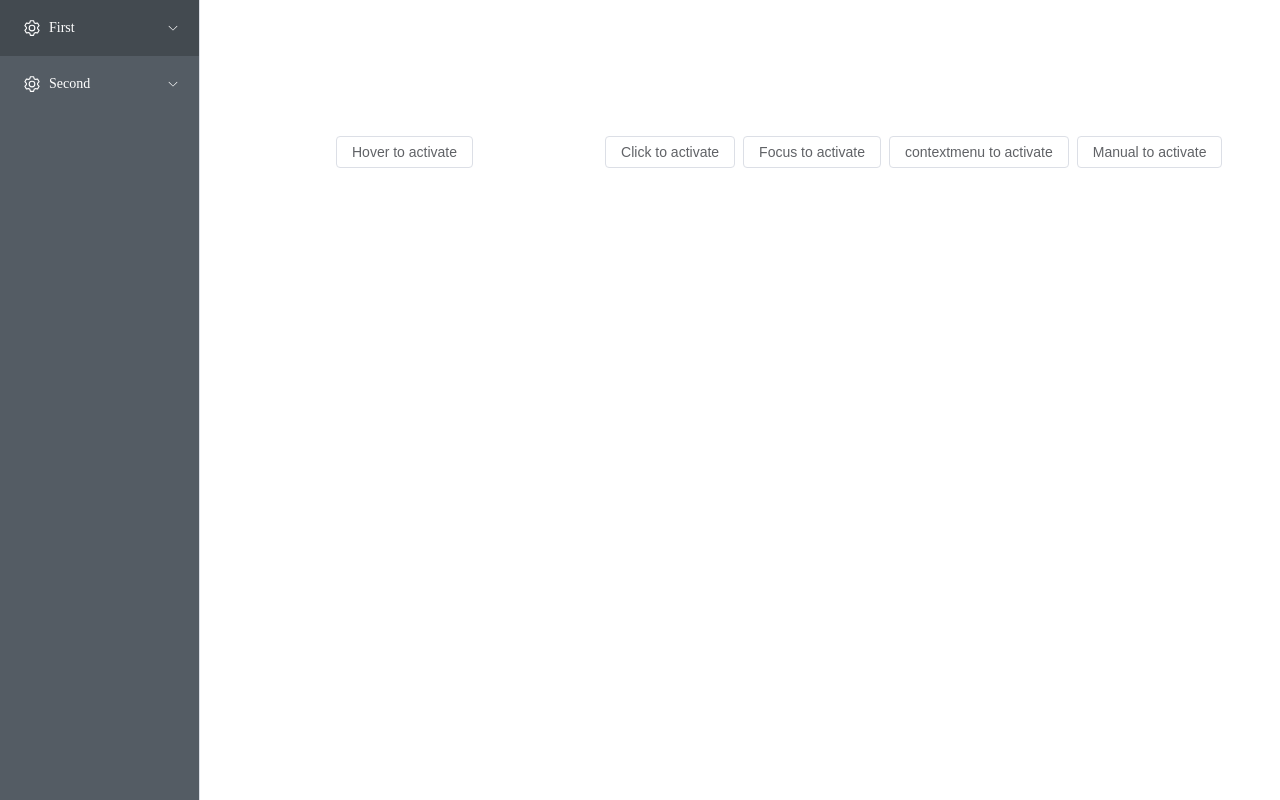
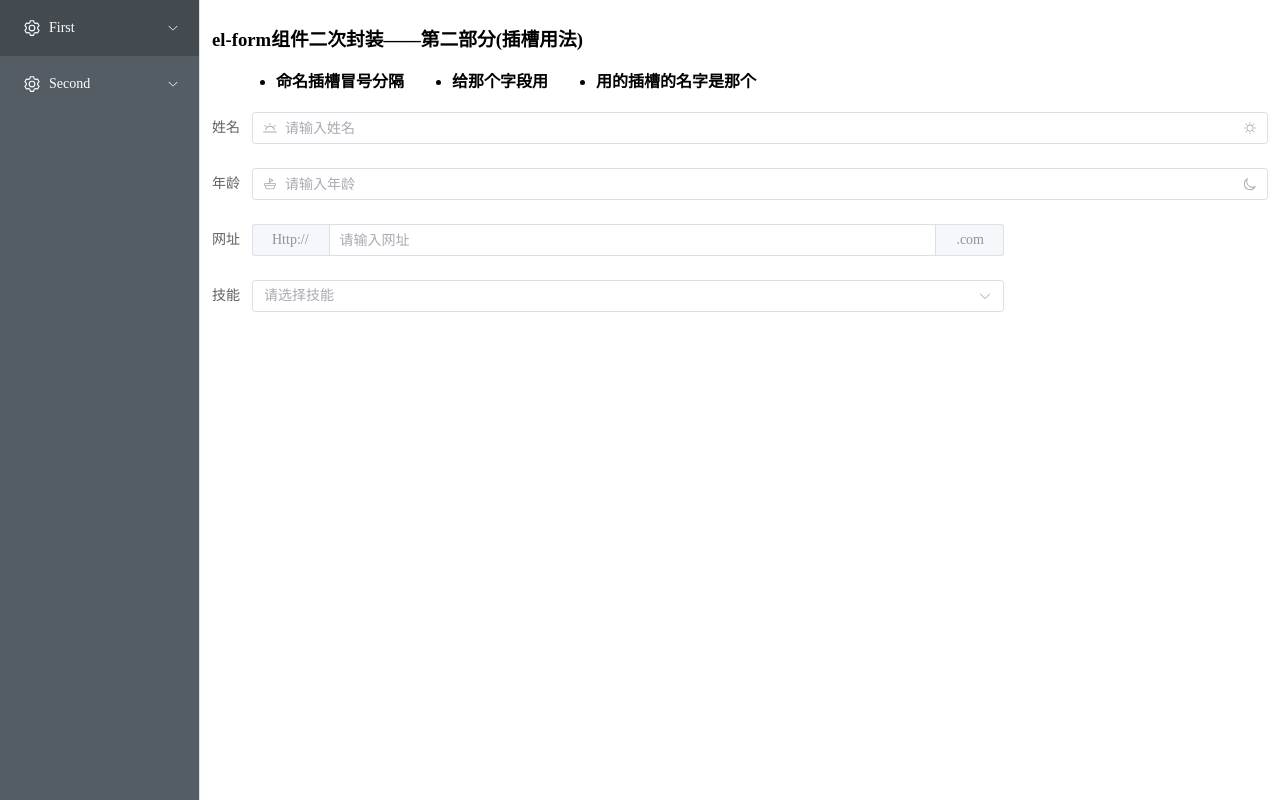
Before and after one commit to shuirongshuifu/vue3-ts-vite3, a Vue app: page /two in a window 1280 px wide. Built offline with nearby package versions, Linux system fonts and the light colour scheme.

Commit message:
新增插槽功能

```diff
--- a/src/components/MyForm/MyForm.vue
+++ b/src/components/MyForm/MyForm.vue
@@ -5,6 +5,9 @@
         <el-col v-if="!item.hidden" :span="item.span" class="setElCol">
           <el-form-item style="width: 100%;" :label="item.label" :prop="item.attr.prop">
             <component :is="item.type" :form="modelValue" :attr="item.attr">
+              <template v-slot:[slot] v-for="(_, slot) in slots">
+                <slot :name="slot"></slot>
+              </template>
             </component>
           </el-form-item>
         </el-col>
@@ -21,7 +24,7 @@
 </template>
 
 <script setup lang="ts">
-import { ref, provide, watch, computed, defineExpose } from "vue";
+import { ref, provide, watch, computed, defineExpose, defineSlots } from "vue";
 import { cloneDeep } from "lodash";
 
 import MyInput from "./components/MyInput/MyInput.vue";
@@ -36,6 +39,8 @@ defineOptions({
   name: 'MyForm',
   components: { MyInput, MyInputNumber, MyRadio, MyRate, MySelect }
 })
+
+const slots = defineSlots();
 
 interface ConfItem {
   [key: string]: any;
--- a/src/components/MyForm/components/MyInput/MyInput.vue
+++ b/src/components/MyForm/components/MyInput/MyInput.vue
@@ -1,14 +1,21 @@
 <template>
     <el-input @input="(params: string | number) => { evFn(params, 'input') }"
         @clear="(params: string | number) => { evFn(params, 'clear') }" v-model.trim="form[attr.prop]"
-        v-bind="mergeAttr" />
+        v-bind="mergeAttr">
+        <template v-slot:[slotName.split(':')[1]] v-for="(_, slotName) in filterSlots">
+            <slot :name="slotName"></slot>
+        </template>
+    </el-input>
 </template>
 
 <script lang="ts" setup>
-import { computed, inject, watch } from "vue";
+import { computed, inject, watch, defineSlots } from "vue";
+
 defineOptions({
     name: 'MyInput',
 })
+
+const slots = defineSlots();
 
 const cb = inject('eventCallBack') as (params: { [key: string]: any }) => void;
 
@@ -39,4 +46,13 @@ const evFn = (val: string | number, eventName: string) => {
     }
     cb(ev)
 }
+
+// 考虑提取出来做hook
+const filterSlots = Object.entries(slots).reduce((acc, [slotName, slotContent]) => {
+    if (slotName.includes(props.attr.prop)) {
+        acc[slotName] = slotContent;
+    }
+    return acc;
+}, {} as Record<string, any>)
+console.log('filterSlots', filterSlots);
 </script>
--- a/src/components/MyForm/components/MySelect/MySelect.vue
+++ b/src/components/MyForm/components/MySelect/MySelect.vue
@@ -35,7 +35,7 @@ const mergeAttr = computed(() => {
 
 let optionsData: any = ref([])
 
-watch(props.attr.attr, (newVal) => {
+watch(() => props.attr.attr, (newVal) => {
     const { options, api, cb } = newVal
     if (options) {
         optionsData.value = options
@@ -51,10 +51,10 @@ watch(props.attr.attr, (newVal) => {
 })
 
 interface EventData {
-  componentName: string;
-  eventName: string;
-  propName: string;
-  propValue: string | number;
+    componentName: string;
+    eventName: string;
+    propName: string;
+    propValue: string | number;
 }
 
 const evFn = (val: string | number, eventName: string) => {
--- a/src/views/First/One.vue
+++ b/src/views/First/One.vue
@@ -1,12 +1,13 @@
 <template>
-  <h3>el-form组件二次封装——第一部分</h3>
+  <h3>el-form组件二次封装——第一部分(基本用法)</h3>
   <ul>
-    <li>文本输入框类型</li>
-    <li>数字输入框类型</li>
-    <li>radio圆点类型</li>
-    <li>radio按钮类型</li>
-    <li>星星评分类型</li>
-    <li>固定数据下拉框类型</li>
+    <li>各个类型组件基本用法</li>
+    <li>配置项conf</li>
+    <li>v-model双向绑定form</li>
+    <li>自定义事件ev</li>
+    <li>el-form配置项和cb回调函数</li>
+    <li>自定义按钮配置btns</li>
+    <li>MyFormRef调用子组件的提交、重置方法等...</li>
   </ul>
   <MyForm ref="MyFormRef" :conf="conf" v-model="form" @ev="ev" :formAttr="formAttr" :btns="btns"></MyForm>
   <hr>
@@ -281,7 +282,7 @@ let btns = {
 }
 
 watch(() => form.value, (newVal) => {
-  console.log('第一层', newVal);
+  // console.log('第一层', newVal);
 })
 
 interface EventInfo {
@@ -298,10 +299,19 @@ const ev = (info: EventInfo) => {
   }
   // 联动控制~周六汽车、周日小吃
   if (info.propName == 'whichDay') {
+    // 更改对应下拉框联动控制选项
+    changeCarOrEatSelectOptions(info.propValue)
+    // 清空控制的选项的值
+    form.value.carOrEat = ''
+  }
+}
+
+const changeCarOrEatSelectOptions = (val: number | string) => {
+  // 找到某一项
   let carOrEatItem = conf.find((item) => { return item.attr.prop == 'carOrEat' })
   // 非空断言操作
   // carOrEatItem!.attr!.attr!.api = getSelectData2;
-    if (info.propValue == 6) {
+  if (val == 6) {
     carOrEatItem!.attr!.attr!.api =
       (function (params) {
         return function () {
@@ -309,17 +319,13 @@ const ev = (info: EventInfo) => {
         }
       })('car')
   }
-    if (info.propValue == 7) {
+  if (val == 7) {
     carOrEatItem!.attr!.attr!.api =
       (function (params) {
         return function () {
           return getSelectDataNeedParams(params)
         }
       })('food')
-    }
-    if (!info.propValue) {
-      form.value.carOrEat = ''
-    }
   }
 }
 
@@ -349,6 +355,7 @@ const setFn = () => {
     workContent: 'code',
     carOrEat: 'lanzhou'
   }
+  changeCarOrEatSelectOptions(form.value['whichDay'])
 }
 
 interface MyFormType {
--- a/src/views/First/Two.vue
+++ b/src/views/First/Two.vue
@@ -1,76 +1,138 @@
 <template>
-  <el-popover
-    placement="top-start"
-    title="《网络传播学》直播课"
-    :width="200"
-    trigger="click"
-    content="05-30晚上八点开播"
-  >
-    <template #reference>
-      <el-button style="margin: 124px;" class="m-2">Hover to activate</el-button>
+  <h3>el-form组件二次封装——第二部分(插槽用法)</h3>
+  <ul>
+    <li>命名插槽冒号分隔</li>
+    <li>给那个字段用</li>
+    <li>用的插槽的名字是那个</li>
+  </ul>
+  <MyForm ref="MyFormRef" :conf="conf" v-model="form" :btns="btns">
+    <template #ming:prefix>
+      <el-icon>
+        <Sunrise />
+      </el-icon>
     </template>
-  </el-popover>
-
-  <el-popover
-    placement="bottom"
-    title="Title"
-    :width="200"
-    trigger="click"
-    content="this is content, this is content, this is content"
-  >
-    <template #reference>
-      <el-button class="m-2">Click to activate</el-button>
+    <template #ming:suffix>
+      <el-icon>
+        <Sunny />
+      </el-icon>
     </template>
-  </el-popover>
-
-  <el-popover
-    ref="popover"
-    placement="right"
-    title="Title"
-    :width="200"
-    trigger="focus"
-    content="this is content, this is content, this is content"
-  >
-    <template #reference>
-      <el-button class="m-2">Focus to activate</el-button>
+    <template #age:prefix>
+      <el-icon>
+        <Ship />
+      </el-icon>
     </template>
-  </el-popover>
-
-  <el-popover
-    ref="popover"
-    title="Title"
-    :width="200"
-    trigger="contextmenu"
-    content="this is content, this is content, this is content"
-  >
-    <template #reference>
-      <el-button class="m-2">contextmenu to activate</el-button>
+    <template #age:suffix>
+      <el-icon>
+        <Moon />
+      </el-icon>
     </template>
-  </el-popover>
-
-  <el-popover
-    :visible="visible"
-    placement="bottom"
-    title="Title"
-    :width="200"
-    content="this is content, this is content, this is content"
-  >
-    <template #reference>
-      <el-button class="m-2" @click="visible = !visible">
-        Manual to activate
-      </el-button>
-    </template>
-  </el-popover>
+    <template #web:prepend>Http://</template>
+    <template #web:append>.com</template>
+    <template #skill:header>^_^</template>
+  </MyForm>
 </template>
 
-<script lang="ts" setup>
-import { ref } from 'vue'
+<script setup lang="ts">
+import MyForm from '@/components/MyForm/MyForm.vue'
+import { ref, reactive, watch, markRaw } from 'vue'
+import { Sunny, Moon } from '@element-plus/icons-vue'
 
-const visible = ref(false)
+const conf = reactive([
+  {
+    type: 'MyInput',
+    label: '姓名',
+    span: 24,
+    attr: {
+      prop: 'ming',
+      placeholder: '请输入姓名',
+    },
+  },
+  {
+    type: 'MyInput',
+    label: '年龄',
+    span: 24,
+    attr: {
+      prop: 'age',
+      placeholder: '请输入年龄',
+    },
+  },
+  {
+    type: 'MyInput',
+    label: '网址',
+    span: 18,
+    attr: {
+      prop: 'web',
+      placeholder: '请输入网址',
+    },
+  },
+  {
+    type: 'MySelect',
+    label: '技能',
+    span: 18,
+    attr: {
+      prop: 'skill',
+      placeholder: '请选择技能',
+      attr: {
+        options: [
+          {
+            label: '筋斗云',
+            value: '筋斗云'
+          },
+          {
+            label: '火眼金睛',
+            value: '火眼金睛'
+          },
+          {
+            label: '七十二变',
+            value: '七十二变'
+          },
+        ],
+      }
+    },
+  },
+])
+
+const btns = {
+  cancel: { hidden: true },
+  reset: { hidden: true },
+  submit: { hidden: true },
+}
+
+/**
+ * TS类型断言：
+ *    定义对象，其中的键为字符串，值为任意类型
+ *    便于快速配置（form对象有很多key value）
+ * */
+let form = ref<Record<string, any>>({
+  name: '',
+  nickName: '',
+  age: null,
+  gender: '',
+  likeBook: '',
+  whichDay: null,
+  workContent: '',
+  carOrEat: ''
+})
+
+interface MyFormType {
+  clickBtn: (btnName: string, btnObj?: object) => void;
+}
+const MyFormRef = ref<MyFormType>();
+
 </script>
 
 <style scoped>
-.el-button + .el-button {
-  margin-left: 8px;
+ul {
+  display: flex;
+  flex-wrap: wrap;
+}
+
+li {
+  margin: 6px 24px;
+  font-weight: 600;
+}
+
+button {
+  margin: 0 6px;
 }
 </style>
```
Lines whose indentation alone changed are shown as unchanged.
